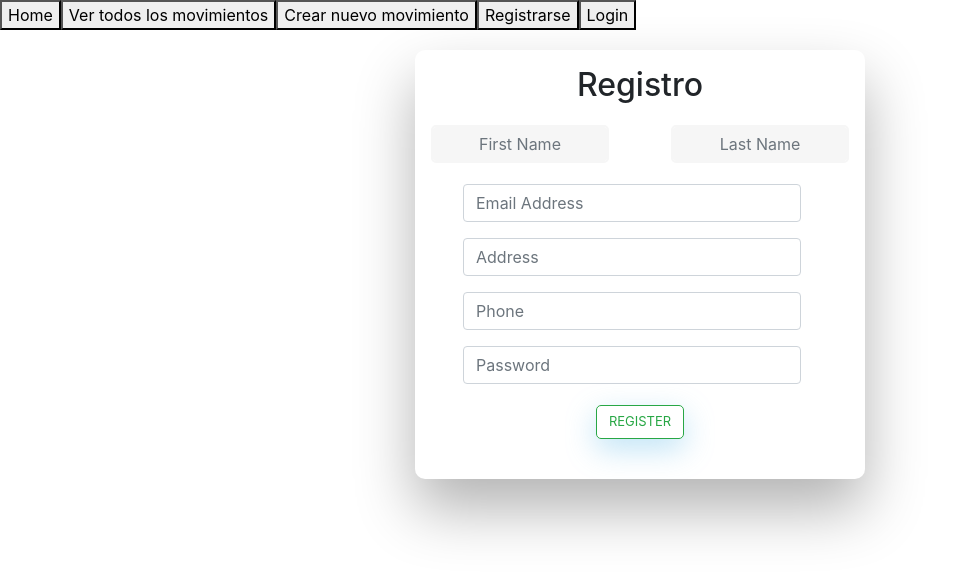
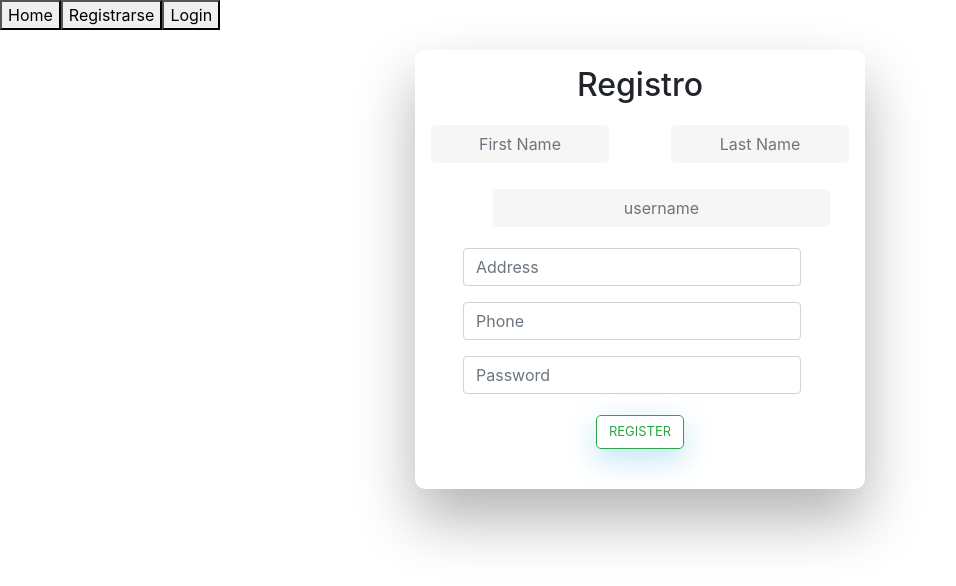
Before and after one commit to jmarfia/contabilidadFront, a React (Create React App) app in the folder contabilidad-front/: page /register in a window 1280 px wide. Shown: the top 586 px of the page, without its empty margins (0-956 px from the left). Built offline with nearby package versions, Linux system fonts and the light colour scheme.

Commit message:
register now is working with username not w/mail

```diff
--- a/contabilidad-front/src/components/NavBar.jsx
+++ b/contabilidad-front/src/components/NavBar.jsx
@@ -20,6 +20,10 @@ const Home = () => {
                     Home
      </button>
             </Link>
+
+            {logged ? (
+                <>
+
                     <Link to="/Movements">
                         <button type="button">
                             Ver todos los movimientos
@@ -30,15 +34,23 @@ const Home = () => {
                             Crear nuevo movimiento
              </button>
                     </Link>
-            {logged ? (<button type="button" onClick={logout}>Logout</button>)
-                : (<><Link to="/register">
+                    <button type="button" onClick={logout}>Logout</button>
+                </>
+
+            )
+                : (
+                    <>
+
+
+                        <Link to="/register">
                             <button type="button">Registrarse</button>
                         </Link>
                         <Link to="/login">
                             <button type="button">
                                 Login
  </button>
-                    </Link></>
+                        </Link>
+                    </>
                 )}
 
 
--- a/contabilidad-front/src/components/RegisterForm.jsx
+++ b/contabilidad-front/src/components/RegisterForm.jsx
@@ -13,7 +13,7 @@ const RegisterForm = (props) => {
       let user = {};
       user.firstName = document.getElementById("first_name").value;
       user.lastName = document.getElementById("last_name").value;
-      user.email = document.getElementById("email").value;
+      user.username = document.getElementById("username").value;
       user.address = document.getElementById("address").value;
       user.phone = document.getElementById("phone").value;
       user.password = document.getElementById("password").value;
@@ -25,7 +25,7 @@ const RegisterForm = (props) => {
 
     let options3 = {
       method: "post",
-      url: `http://localhost:3001/api/registro`,
+      url: `http://localhost:3001/api/register`,
       crossdomain: true,
       data: User,
     };
@@ -74,11 +74,11 @@ const RegisterForm = (props) => {
 
             <div className="form-group">
               <input
-                type="email"
-                name="email"
-                id="email"
+                type="text"
+                name="username"
+                id="username"
                 className="form-control input-sm w-75 ml-5"
-                placeholder="Email Address"
+                placeholder="username"
               ></input>
             </div>
             <div className="form-group">
```
Also changed, not shown: contabilidad-front/src/components/Movements.jsx (+2 -5 lines). Lines whose indentation alone changed are shown as unchanged.
